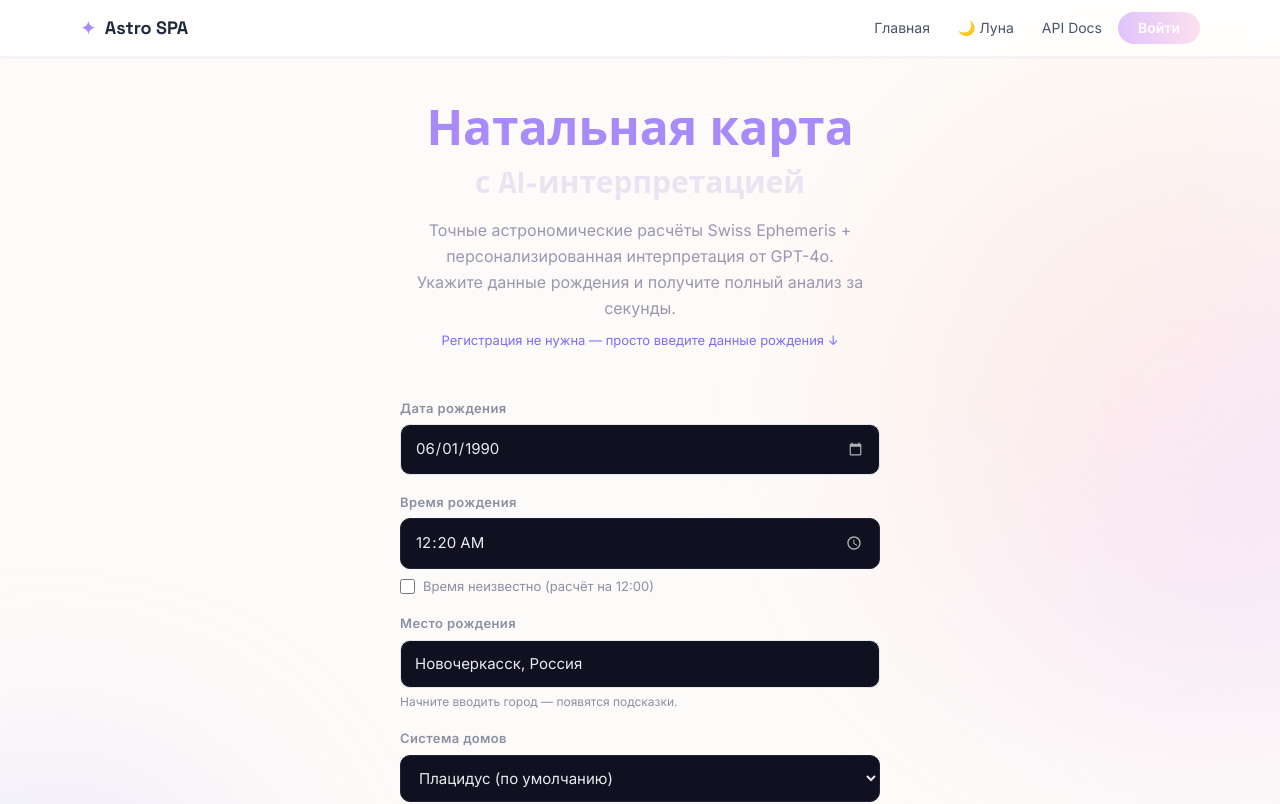
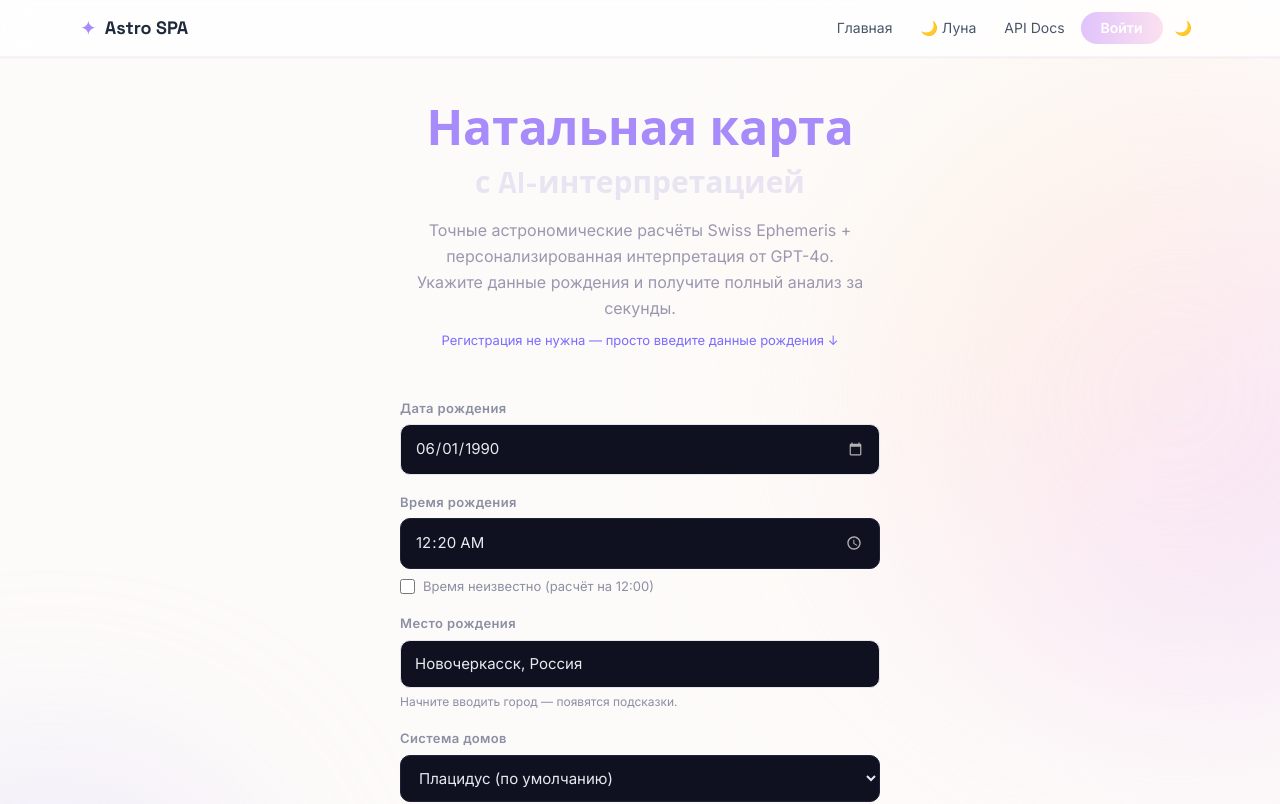
Before and after one commit to alex753ad/astro, a React (Vite) app in the folder frontend/: page / in a window 1280 px wide. Shown: the top 804 px of the page. Built offline with nearby package versions, Linux system fonts and the light colour scheme.

Commit message:
fix: move dark mode to App.jsx header

```diff
--- a/frontend/src/App.jsx
+++ b/frontend/src/App.jsx
@@ -1,4 +1,4 @@
-import React, { useState } from 'react';
+import React, { useState, useEffect } from 'react';
 import { Routes, Route, Link } from 'react-router-dom';
 import { AuthProvider } from './hooks/useAuth.jsx';
 import useAuth from './hooks/useAuth.jsx';
@@ -9,7 +9,16 @@ import ProfilePage from './pages/ProfilePage';
 import AuthModal from './components/AuthModal';
 import LunarCalendarPage from './pages/LunarCalendarPage';
 
-function Header({ onShowAuth }) {
+function useDarkMode() {
+  const [dark, setDark] = useState(() => localStorage.getItem('theme') === 'dark');
+  useEffect(() => {
+    document.documentElement.classList.toggle('dark', dark);
+    localStorage.setItem('theme', dark ? 'dark' : 'light');
+  }, [dark]);
+  return [dark, () => setDark(d => !d)];
+}
+
+function Header({ onShowAuth, dark, toggleDark }) {
   const { user, logout } = useAuth();
 
   return (
@@ -94,6 +103,14 @@ function Header({ onShowAuth }) {
               Войти
             </button>
           )}
+
+          <button
+            onClick={toggleDark}
+            title="Сменить тему"
+            className="px-2 py-1.5 rounded-full text-slate-500 hover:bg-slate-100 transition-all duration-200"
+          >
+            {dark ? '☀️' : '🌙'}
+          </button>
         </nav>
       </div>
     </header>
@@ -103,6 +120,7 @@ function Header({ onShowAuth }) {
 function AppRoutes() {
   const { user } = useAuth();
   const [showAuth, setShowAuth] = useState(false);
+  const [dark, toggleDark] = useDarkMode();
 
   return (
     <div className="relative min-h-screen bg-astro-bg text-slate-800 overflow-x-hidden">
@@ -133,7 +151,7 @@ function AppRoutes() {
 
       {/* Основной контент поверх блобов */}
       <div className="relative z-10 flex flex-col min-h-screen">
-        <Header onShowAuth={() => setShowAuth(true)} />
+        <Header onShowAuth={() => setShowAuth(true)} dark={dark} toggleDark={toggleDark} />
 
         <main className="flex-1">
           <Routes>
--- a/frontend/src/pages/ChartPage.jsx
+++ b/frontend/src/pages/ChartPage.jsx
@@ -60,15 +60,7 @@ function SaveChartBanner({ onLogin }) {
   );
 }
 
-// ── Хук тёмной темы ──
-function useDarkMode() {
-  const [dark, setDark] = useState(() => localStorage.getItem('theme') === 'dark');
-  useEffect(() => {
-    document.documentElement.classList.toggle('dark', dark);
-    localStorage.setItem('theme', dark ? 'dark' : 'light');
-  }, [dark]);
-  return [dark, () => setDark(d => !d)];
-}
+// ── Хук тёмной темы перенесён в App.jsx ──
 
 export default function ChartPage({ currentUser, onShowAuth }) {
   const { chartId } = useParams();
@@ -84,7 +76,6 @@ export default function ChartPage({ currentUser, onShowAuth }) {
   const [error, setError]             = useState(null);
   const [showPaywall, setShowPaywall] = useState(false);
   const [copied, setCopied]           = useState(false);
-  const [dark, toggleDark]            = useDarkMode();
 
   const { expertMode, toggleExpertMode } = useExpertMode(currentUser?.id ?? null);
 
@@ -168,9 +159,6 @@ export default function ChartPage({ currentUser, onShowAuth }) {
           </button>
           <button onClick={handleShare} style={s.plannerLinkBtn} title="Скопировать ссылку">
             {copied ? '✓ Скопировано' : '🔗 Поделиться'}
-          </button>
-          <button onClick={toggleDark} style={s.plannerLinkBtn} title="Сменить тему">
-            {dark ? '☀️' : '🌙'}
           </button>
           {activeTab === 'chart' && (
             <ExpertModeToggle enabled={expertMode} onToggle={toggleExpertMode} />
```
